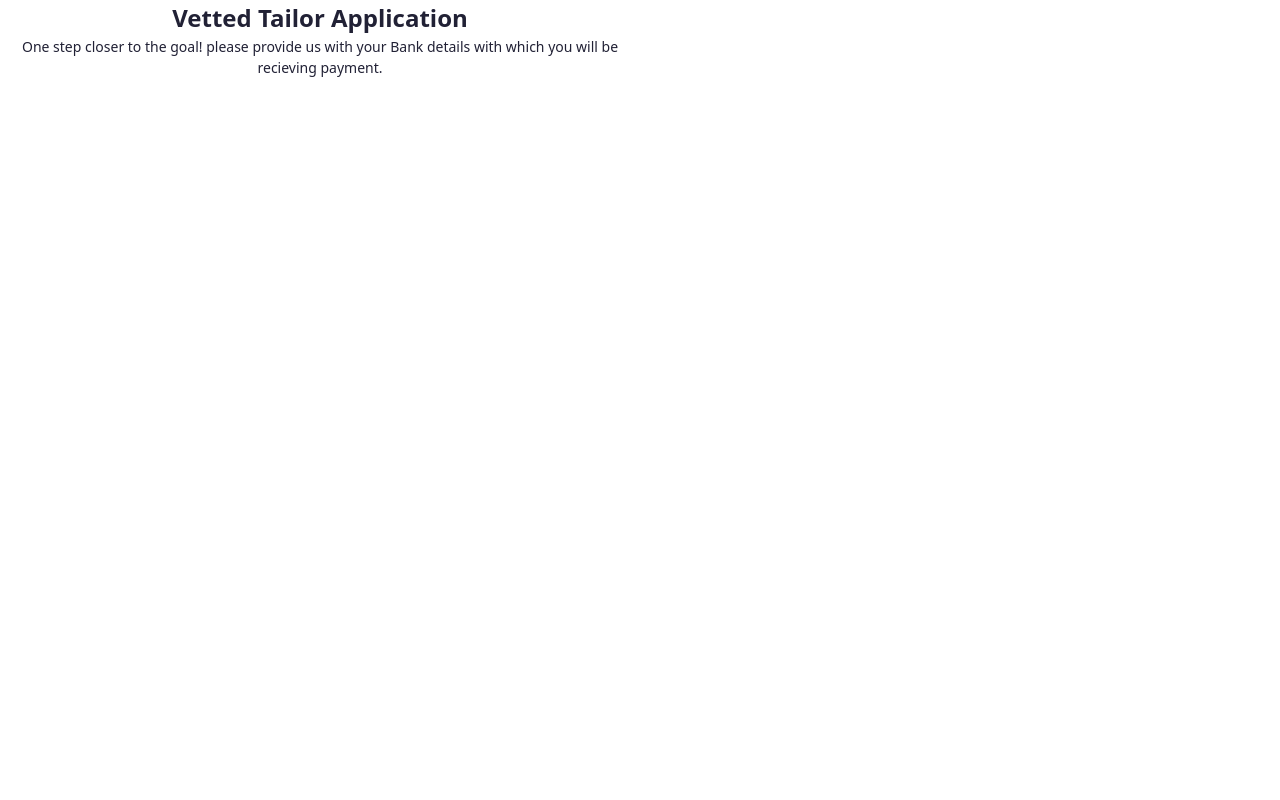
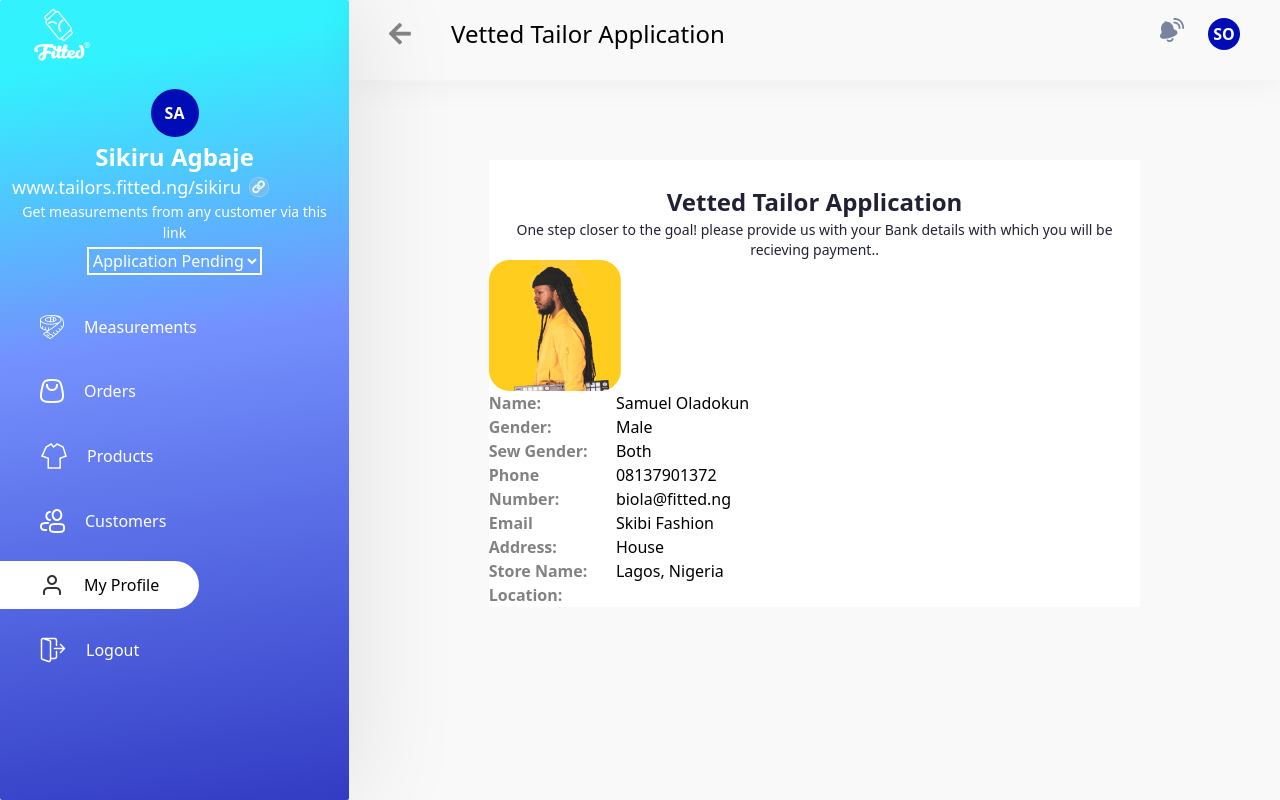
Before and after one commit to 722sofiaameh/vettedTailorApp, a React (Vite) app: page /profile in a window 1280 px wide. Built offline with nearby package versions, Linux system fonts and the light colour scheme.

Commit message:
fix bugs

```diff
--- a/src/App.jsx
+++ b/src/App.jsx
@@ -9,8 +9,9 @@ function App() {
     <>
       <BrowserRouter>
         <Routes>
-          <Route path="/" element={<Home />} />
+          <Route path="/" element={<Home />} >
           <Route path="/profile" element={<Profile/>} />
+          </Route>
 
         </Routes>
       </BrowserRouter>
--- a/src/components/navbar.jsx
+++ b/src/components/navbar.jsx
@@ -90,7 +90,7 @@ export default function Navbar() {
           </NavLink>
           <NavLink
             style={navLinkStyle}
-            to="/"
+            to="/profile"
             className="p-3  px-10  rounded-[8px]"
           >
             <div className="flex justify-start items-center w-full gap-5">
--- a/src/components/profile.jsx
+++ b/src/components/profile.jsx
@@ -1,12 +1,38 @@
 import React from 'react'
-
+import mainImg from '../assets/images/yellowMan.png'
 export default function Profile() {
   return (
-    <div className='bg-white w-1/2 h-40'>
-      <div className='text-center'>
+    <div className='bg-white w-[70%]  mx-auto mt-20'>
+      <div className='text-center pt-6'>
         <h1 className='text-darkGray text-[24px] font-bold'>Vetted Tailor Application</h1>
-        <p className='text-darkGray text-[14px] font-light'>One step closer to the goal! please provide us with your Bank details with which you will be recieving payment.</p>
+        <p className='text-darkGray text-[14px] font-light  leading-[20px]'>One step closer to the goal! please provide us with your Bank details with which you will be recieving payment..</p>
       </div>
+      <div>
+        <img src={mainImg} className=' '/>
+  <div className='w-[40%] flex flex-col justify-between'>
+  <div className='flex gap-4'>
+    <div>
+    <p className='text-faintGray text-[16px] font-bold'>Name:</p>
+    <p className='text-faintGray text-[16px] font-bold'>Gender:</p>
+    <p className='text-faintGray text-[16px] font-bold'>Sew Gender:</p>
+    <p className='text-faintGray text-[16px] font-bold'>Phone Number:</p>
+    <p className='text-faintGray text-[16px] font-bold'>Email Address:</p>
+    <p className='text-faintGray text-[16px] font-bold'>Store Name:</p>
+    <p className='text-faintGray text-[16px] font-bold'>Location: </p>
+
+    </div>
+    <div>
+        <p className=''>Samuel Oladokun </p>
+        <p className=''>Male </p>
+        <p className=''>Both </p>
+        <p className=''>08137901372 </p>
+        <p className=''>biola@fitted.ng </p>
+        <p className=''>Skibi Fashion House </p>
+        <p className=''>Lagos, Nigeria </p>
+        </div>
+  </div>
+      </div>
+    </div>
     </div>
   )
 }
--- a/tailwind.config.js
+++ b/tailwind.config.js
@@ -14,7 +14,8 @@ export default {
         textGray:'var(--gray-2, #4F4F4F)',
         blue:'#000CB6',
         gray:'#F9F9F9',
-        darkGray:'#212135'
+        darkGray:'#212135',
+        faintGray:' var(--gray-3, #828282)'
 
       }
     },
```
Also changed, not shown: src/assets/images/yellowMan.png (added).
